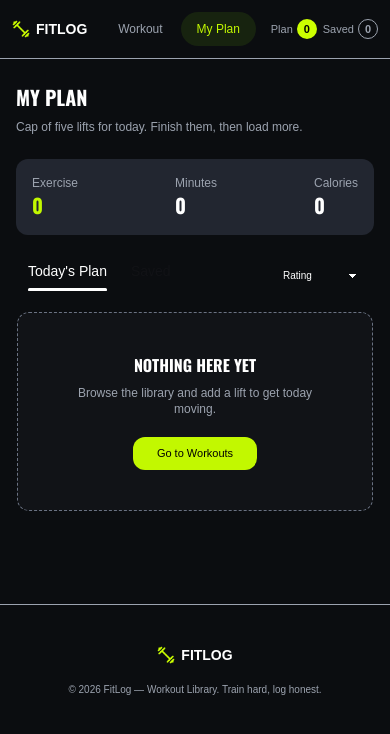
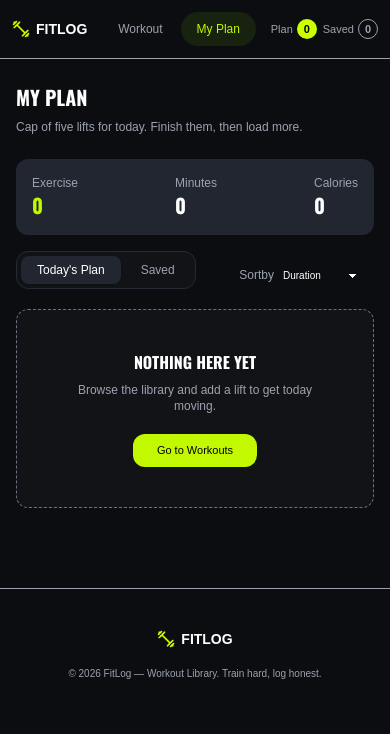
Before and after one commit to suhitajahan-Easha/b-14-assignment-6-fit-log, a Next.js app: page /my-plan in a window 390 px wide. Shown: the top 734 px of the page. Built offline with nearby package versions, Linux system fonts and the light colour scheme.

Commit message:
changed in responsiveness,my paln section design

```diff
--- a/src/Components/Homepage/Hero.tsx
+++ b/src/Components/Homepage/Hero.tsx
@@ -14,7 +14,7 @@ const Hero = () => {
             FitLog is a dark, no-nonsense gym companion: pick a lift, lock it
             into today's plan, and watch the week's work add up.
           </p>
-          <a href="#library" className="bg-[#C2F800] px-5 py-2 text-[10px] font-medium text-black rounded-sm transition-opacity hover:opacity-90 sm:text-[11px]">
+          <a href="#library" className="bg-[#C2F800] px-5 py-2 text-[10px] font-medium text-black rounded-xl mt-3 transition-opacity hover:opacity-90 sm:text-[11px]">
               BROWSE WORKOUTS </a>
         </div>
         <div className="flex shrink-0 items-center justify-center">
--- a/src/Components/Shared/PlanButton.tsx
+++ b/src/Components/Shared/PlanButton.tsx
@@ -17,6 +17,10 @@ const PlanButton = ({fit}:{fit:ExerciseType}) => {
   );
 
     const handleclick=()=>{
+      if(isSelected){
+                  toast.error("Already in Plan")
+                  return
+              }
     setPlan([...plan,fit])
     toast.success(`${fit.name} Added Successfully`)
 
@@ -24,7 +28,7 @@ const PlanButton = ({fit}:{fit:ExerciseType}) => {
 }
   return (
 
-      <button onClick={()=>handleclick()} disabled={isSelected} className='bg-[#C2F800] px-6 py-2 text-[11px] text-black rounded-xl flex justify-between items-center '>
+      <button onClick={handleclick} className='bg-[#C2F800] px-6 py-2 text-[11px] text-black rounded-xl flex justify-between items-center '>
          <CiBookmark className='mr-2 text-sm' />Add To Today's Plan</button>
   )
 }
--- a/src/Components/Shared/SaveButton.tsx
+++ b/src/Components/Shared/SaveButton.tsx
@@ -17,14 +17,21 @@ const SaveButton = ({fit}:{fit:ExerciseType}) => {
   );
 
     const handleclick=()=>{
-    setSave([...save,fit])
-    toast.success(`${fit.name} Saved Successfully`)
+        if(isSelected){
+            toast.error("Already in Save")
+            return
+        }
+
+        setSave([...save,fit])
+        toast.success(`${fit.name} Saved Successfully`)
 
 
 }
   return (
-     <button onClick={()=>handleclick()} disabled={isSelected} className='border border-gray-600 px-6 py-2 text-[11px] text-white rounded-xl flex justify-between
-       items-center '> <CiBookmark className='mr-2 text-white text-sm' />Save For Later</button>
+     <button onClick={handleclick}
+        className="border
+         border-gray-600 px-6 py-2 text-[11px] text-white rounded-xl flex justify-between
+       items-center"> <CiBookmark className="mr-2 text-white text-sm" />Save For Later</button>
   )
 }
 
--- a/src/Components/Shared/SaveCard.tsx
+++ b/src/Components/Shared/SaveCard.tsx
@@ -2,7 +2,7 @@
 import { Context } from "@/Context/ContextApi";
 import { ExerciseType } from "@/Type/Type";
 import Image from "next/image";
-import { useContext, useState } from "react";
+import { useContext } from "react";
 import { PiTimerLight } from "react-icons/pi";
 import { LuLoaderPinwheel } from "react-icons/lu";
 import { CiStar } from "react-icons/ci";
@@ -13,12 +13,7 @@ import { toast } from "react-toastify";
 
 const SaveCard = ({ fit }: { fit: ExerciseType }) => {
   const { save, setSave } = useContext(Context);
-  const [isDone, setIsDone] = useState(false);
 
-  const handleDone = () => {
-    setIsDone(true);
-    toast.success("Workout completed!");
-  };
 
 
   const handleSave = (id: number) => {
@@ -64,10 +59,6 @@ const SaveCard = ({ fit }: { fit: ExerciseType }) => {
             View Details
           </button>
         </Link>
-        {!isDone && (
-        <button onClick={handleDone} className="bg-[#C2F800] px-6 py-2 text-[11px] text-black rounded-xl">
-          Mark as Done
-        </button>)}
         <RxCross2 className="text-white" onClick={() => handleSave(fit.id)} />
       </div>
     </div>
--- a/src/app/my-plan/page.tsx
+++ b/src/app/my-plan/page.tsx
@@ -10,9 +10,7 @@ import { useContext, useState } from "react";
 const myplanpage = () => {
   const { plan, save } = useContext(Context);
 
-  const [sortby, setSortby] = useState<
-    "rating" | "caloriesBurned" | "duration"
-  >("rating");
+  const [sortby, setSortby] = useState< "rating" | "caloriesBurned" | "duration" >("duration");
   const [activeTab, setActiveTab] = useState<"plan" | "save">("plan");
 
   const sortfit = (fit: ExerciseType[]) => {
@@ -70,77 +68,69 @@ const myplanpage = () => {
           </h2>
         </div>
       </div>
-      <div className="-mb-10 flex justify-end">
-        <select
-          value={sortby}
-          onChange={(e) =>
+      <div className="-mb-10 flex items-center justify-end gap-1 ">
+        <h1 className="text-xs text-[#9CA3AF] sm:text-sm ">Sortby</h1>
+        <select value={sortby} onChange={(e) =>
             setSortby(
-              e.target.value as "rating" | "caloriesBurned" | "duration",
-            )
-          }
-          className="select select-ghost h-8 w-24 px-1 text-[10px] sm:h-9 sm:w-32 sm:px-2 sm:text-xs md:w-36 md:text-sm "
-        >
-          <option disabled={true}>Sort By</option>
-          <option value={"rating"}>Rating</option>
-          <option value={"caloriesBurned"}>CaloriesBurned</option>
-          <option value={"duration"}>duration</option>
+              e.target.value as "rating" | "caloriesBurned" | "duration", ) }
+          className="select select-ghost h-8 w-24 px-1 text-[10px]  sm:h-9 sm:w-32 sm:px-2 sm:text-xs md:w-30 md:text-sm " >
+          <option value={"rating"} className="text-xs text-[#9CA3AF] sm:text-sm"> Rating</option>
+          <option value={"caloriesBurned"} className="text-xs text-[#9CA3AF] sm:text-sm" > Calories</option>
+          <option value={"duration"} className="text-xs text-[#9CA3AF] sm:text-sm"> Duration</option>
         </select>
       </div>
-      <div className="tabs tabs-border mb-5">
-        <input
-          type="radio"
-          name="my_tabs_6"
-          className="tab  mb-5"
-          aria-label="Today's Plan"
-          checked={activeTab === "plan"}
-          onChange={() => setActiveTab("plan")}
-        />
-        <div className="tab-content ">
-          {sortedplanfit.length > 0 ? (
-            sortedplanfit.map((fit: ExerciseType) => {
-              return <PlanCard fit={fit} key={fit.id}></PlanCard>;
+      <div className="mb-5">
+        <div className="inline-flex items-center gap-1 rounded-xl border border-[#252A35] bg-[#111317] p-1">
+          <button
+            onClick={() => setActiveTab("plan")}
+            className={`rounded-lg px-4 py-1.5 text-xs font-medium transition-colors sm:px-5 sm:text-sm ${
+              activeTab === "plan"
+                ? "bg-[#222630] text-white shadow-sm"
+                : "text-[#9CA3AF]" }`} > Today's Plan
+          </button>
+          <button
+            onClick={() => setActiveTab("save")}
+            className={`rounded-lg px-4 py-1.5 text-xs font-medium transition-colors sm:px-5 sm:text-sm ${
+              activeTab === "save"
+                ? "bg-[#222630] text-white shadow-sm"
+                : "text-[#9CA3AF]"}`} > Saved
+          </button>
+        </div>
+        <div className="mt-5">
+          {activeTab === "plan" ? (
+            sortedplanfit.length > 0 ? (
+              sortedplanfit.map((fit: ExerciseType) => {
+                return <PlanCard fit={fit} key={fit.id} />;
+              })
+            ) : (
+              <div className="flex items-center justify-center rounded-xl border border-dashed border-gray-500 bg-[#111317] p-10">
+                <div className="flex flex-col items-center justify-center">
+                  <h1 className="mb-2 text-[16px] font-oswald font-bold uppercase"> Nothing here yet </h1>
+                  <p className="mb-5 text-center text-xs text-[#9CA3AF]">
+                    Browse the library and add a lift to get today moving.
+                  </p>
+                  <Link href="/">
+                    <button className="rounded-xl bg-[#C2F800] px-6 py-2 text-[11px] text-black">
+                      Go to Workouts
+                    </button>
+                  </Link>
+                </div>
+              </div>
+            )
+          ) : sortedsavefit.length > 0 ? (
+            sortedsavefit.map((fit: ExerciseType) => {
+              return <SaveCard fit={fit} key={fit.id} />;
             })
           ) : (
-            <div className="flex justify-center items-center bg-[#111317] border border-gray-500 border-dashed mb-3 p-10 rounded-xl">
+            <div className="flex items-center justify-center rounded-xl border border-dashed border-gray-500 bg-[#111317] p-10">
               <div className="flex flex-col items-center justify-center">
-                <h1 className="text-[16px] font-oswald font-bold uppercase mb-2">
-                  Nothing here yet
+                <h1 className="mb-2 text-[16px] font-oswald font-bold uppercase"> Nothing here yet
                 </h1>
-                <p className="text-xs text-[#9CA3AF] mb-5 text-center">
-                  Browse the library and add a lift to get today moving.
-                </p>
-                <button className="bg-[#C2F800] px-6 py-2 text-[11px] text-black rounded-xl">
-                  Go to Workouts
-                </button>
-              </div>
-            </div>
-          )}
-        </div>
-
-        <input
-          type="radio"
-          name="my_tabs_6"
-          className="tab  mb-5"
-          aria-label="Saved"
-          checked={activeTab === "save"}
-          onChange={() => setActiveTab("save")}
-        />
-        <div className="tab-content ">
-          {sortedsavefit.length > 0 ? (
-            sortedsavefit.map((fit: ExerciseType) => {
-              return <SaveCard fit={fit} key={fit.id}></SaveCard>;
-            })
-          ) : (
-            <div className="flex justify-center items-center bg-[#111317] border border-gray-500 border-dashed mb-3 p-10 rounded-xl">
-              <div className="flex flex-col items-center justify-center">
-                <h1 className="text-[16px] font-oswald font-bold uppercase mb-2">
-                  Nothing here yet
-                </h1>
-                <p className="text-xs text-[#9CA3AF] mb-5 text-center">
+                <p className="mb-5 text-center text-xs text-[#9CA3AF]">
                   Browse the library and add a lift to get today moving.
                 </p>
                 <Link href="/">
-                  <button className="bg-[#C2F800] px-6 py-2 text-[11px] text-black rounded-xl">
+                  <button className="rounded-xl bg-[#C2F800] px-6 py-2 text-[11px] text-black">
                     Go to Workouts
                   </button>
                 </Link>
```
Also changed, not shown: src/Components/Shared/PlanCard.tsx (+3 -4 lines), src/app/Allfit/[id]/page.tsx (+3 -3 lines).
